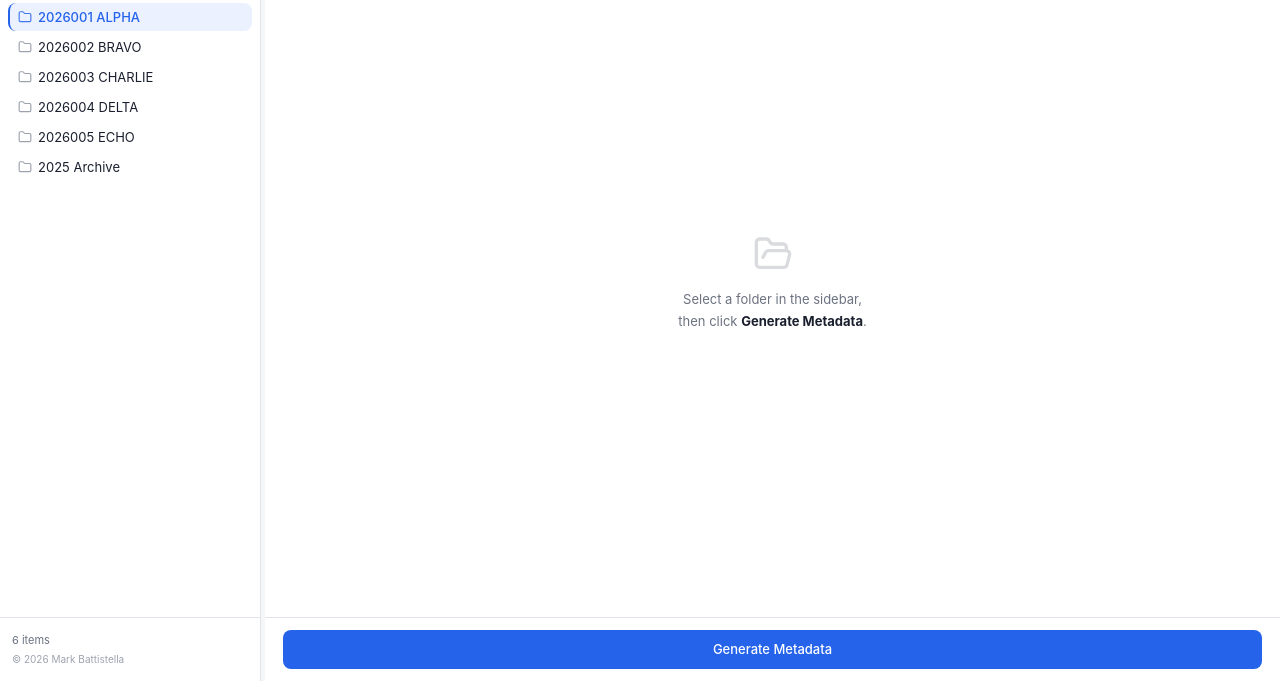
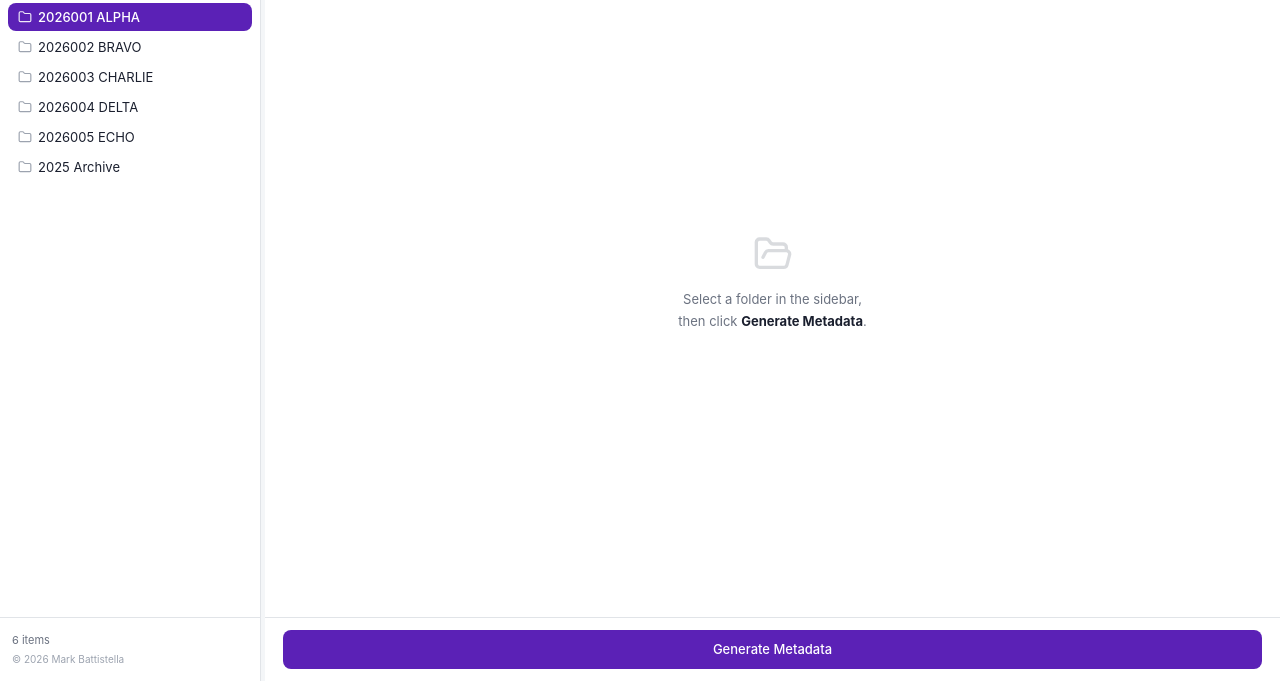
Before and after one commit to markbattistella/avid-interplay-metadata-exporter, a plain HTML site: page app/ui/index.html in a window 1280 px wide. Both pictures are taken after a click on the element "2026001 ALPHA". Shown: the part 119-800 px from the top of the page. Drawn offline with Linux system fonts and the light colour scheme.

Commit message:
2026-05-26

```diff
--- a/app/ui/style.css
+++ b/app/ui/style.css
@@ -13,13 +13,14 @@
   --content-bg:     #ffffff;
   --border:         #e1e4e8;
   --row-hover:      #f0f3f7;
-  --row-active-bg:  #ebf1ff;
-  --row-active-border: #2563eb;
+  --row-active-bg:  #f3f0ff;
+  --row-active-border: #5b21b6;
   --text:           #1a1f2e;
   --text-muted:     #6b7280;
   --text-sub:       #9ca3af;
-  --accent:         #2563eb;
-  --accent-hover:   #1d4ed8;
+  --accent:         #5b21b6;
+  --accent-hover:   #4c1d95;
+  --selected-bg:    #5b21b6;
   --accent-fg:      #ffffff;
   --btn-bg:         #f3f4f6;
   --btn-border:     #d1d5db;
@@ -38,13 +39,15 @@
     --content-bg:     #0d1117;
     --border:         #21262d;
     --row-hover:      #1c2128;
-    --row-active-bg:  #1a2a4a;
-    --row-active-border: #4493f8;
+    --row-active-bg:  #2d1f4e;
+    --row-active-border: #a78bfa;
     --text:           #e6edf3;
     --text-muted:     #8b949e;
     --text-sub:       #6e7681;
-    --accent:         #4493f8;
-    --accent-hover:   #2f81f7;
+    --accent:         #a78bfa;
+    --accent-hover:   #8b5cf6;
+    --accent-fg:      #1a0840;
+    --selected-bg:    #3b1a6e;
     --accent-fg:      #ffffff;
     --btn-bg:         #21262d;
     --btn-border:     #30363d;
@@ -98,7 +101,7 @@ html, body {
 #resize-handle:hover,
 #resize-handle.dragging {
   border-color: var(--accent);
-  background: rgba(37, 99, 235, 0.08);
+  background: rgba(91, 33, 182, 0.08);
 }
 
 #sidebar-top {
@@ -144,7 +147,7 @@ html, body {
 }
 #filter-input:focus {
   border-color: var(--accent);
-  box-shadow: 0 0 0 3px rgba(37, 99, 235, 0.12);
+  box-shadow: 0 0 0 3px rgba(91, 33, 182, 0.15);
 }
 #filter-input::placeholder { color: var(--text-sub); }
 
@@ -164,20 +167,18 @@ html, body {
   display: flex;
   align-items: center;
   gap: 6px;
-  padding: 7px 8px 7px calc(var(--depth, 0) * 16px + 8px);
+  padding: 7px 8px;
+  padding-left: calc(var(--depth, 0) * 16px + 10px);
   border-radius: var(--radius);
   cursor: pointer;
-  border-left: 2px solid transparent;
-  transition: background 0.1s, border-color 0.1s;
+  transition: background 0.1s;
   margin-bottom: 2px;
   user-select: none;
   -webkit-user-select: none;
 }
 .tree-row:hover { background: var(--row-hover); }
-.tree-row.selected {
-  background: var(--row-active-bg);
-  border-left-color: var(--row-active-border);
-}
+.tree-row.selected { background: var(--selected-bg); }
+.tree-row.selected:hover { background: var(--accent-hover); }
 
 /* Folder icon pair — CSS swaps between them on .expanded */
 svg.folder-closed,
@@ -192,7 +193,7 @@ svg.folder-open { display: none; }
 .tree-node.expanded > .tree-row svg.folder-open   { display: block; }
 .tree-node.expanded > .tree-row svg.folder-closed { display: none; }
 .tree-row.selected svg.folder-closed,
-.tree-row.selected svg.folder-open { color: var(--accent); opacity: 0.85; }
+.tree-row.selected svg.folder-open { color: rgba(255,255,255,0.9); opacity: 1; }
 
 /* Tree label */
 .tree-label {
@@ -207,7 +208,7 @@ svg.folder-open { display: none; }
   -webkit-user-select: none;
 }
 .tree-row.selected .tree-label {
-  color: var(--accent);
+  color: #ffffff;
   font-weight: 500;
 }
 
@@ -505,7 +506,7 @@ svg.folder-open { display: none; }
 }
 .modal-body input:focus {
   border-color: var(--accent);
-  box-shadow: 0 0 0 3px rgba(37, 99, 235, 0.12);
+  box-shadow: 0 0 0 3px rgba(91, 33, 182, 0.15);
 }
 
 .modal-section-divider {
```
Also changed, not shown: 1 other file.
